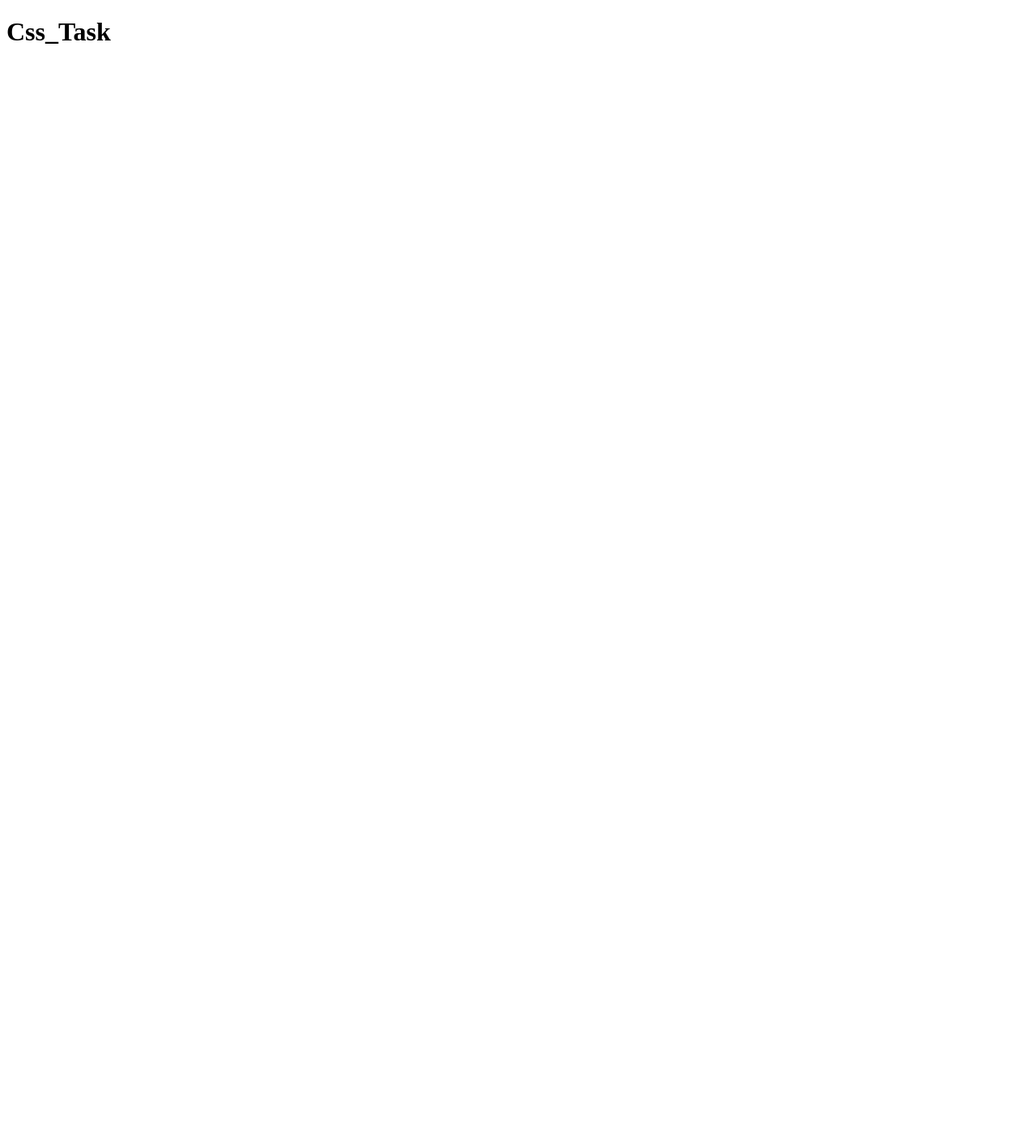
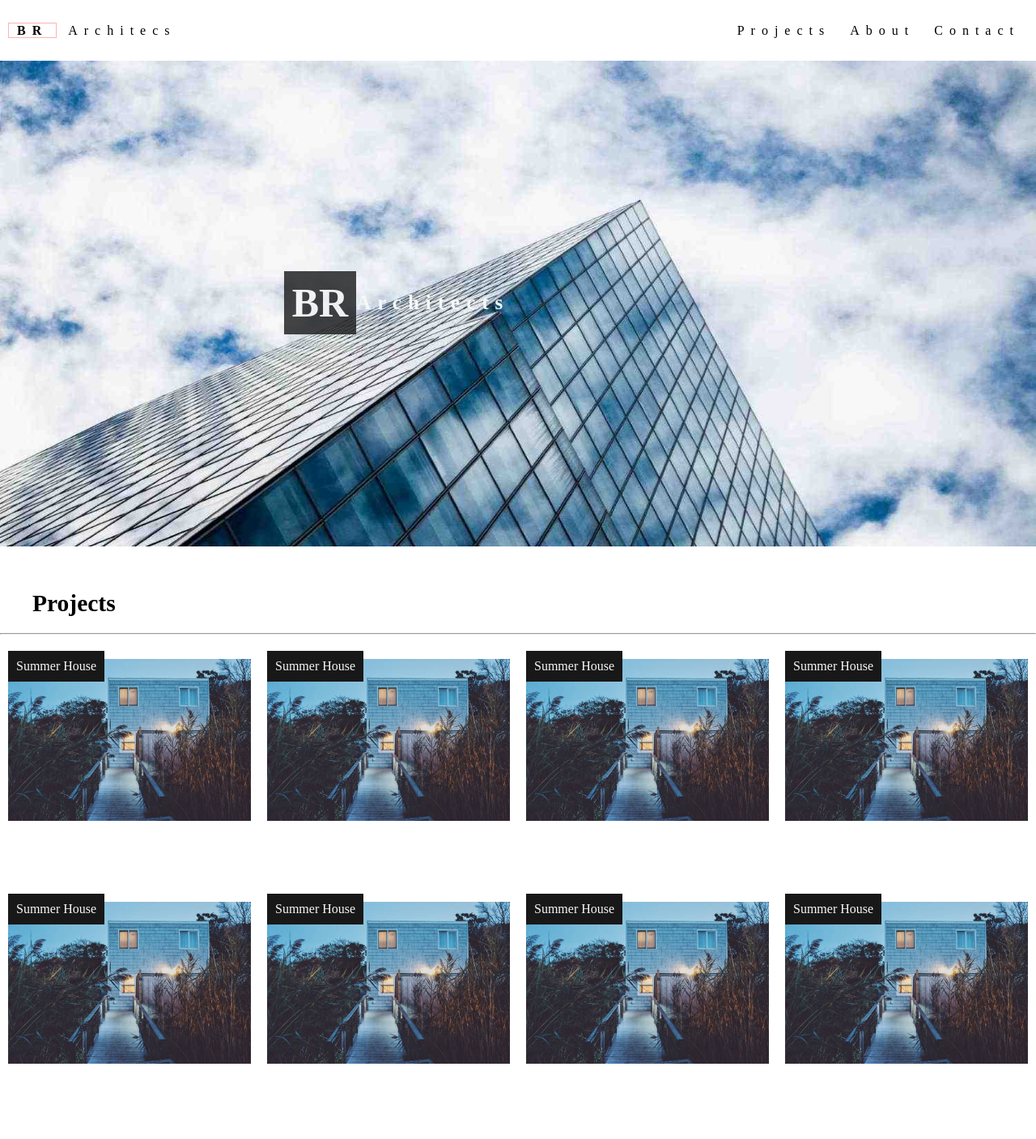
Before and after one commit to Faigism/CssTask2, a plain HTML site: page index.html in a window 1280 px wide. Shown: the whole page at 81% size. Before the commit the page ends 800 px from the top, so only its background shows below. Drawn offline with Linux system fonts and the light colour scheme.

Commit message:
second_commit

```diff
--- a/index.html
+++ b/index.html
@@ -3,9 +3,70 @@
   <head>
     <meta charset="UTF-8" />
     <meta name="viewport" content="width=device-width, initial-scale=1.0" />
+    <link rel="stylesheet" href="./styles/reset.css" />
+    <link rel="stylesheet" href="./styles/style.css" />
     <title>Document</title>
   </head>
   <body>
-    <h1>Css_Task</h1>
+    <header>
+      <div class="header">
+        <div>
+          <a href="#">BR</a>
+          <a href="#">Architecs</a>
+        </div>
+        <div>
+          <a href="#">Projects</a>
+          <a href="#">About</a>
+          <a href="#">Contact</a>
+        </div>
+      </div>
+    </header>
+    <main>
+      <div class="architect_img">
+        <img src="./images/architect.jpg" alt="architectImg" />
+        <div>
+          <h1>BR</h1>
+          <h3>Architects</h3>
+        </div>
+      </div>
+      <div class="architect_projects">
+        <h3>Projects</h3>
+        <hr />
+        <div class="box_projects">
+          <div>
+            <img src="./images/summer.jpg" alt="summerhouseImg" />
+            <span>Summer House</span>
+          </div>
+          <div>
+            <img src="./images/summer.jpg" alt="summerhouseImg" />
+            <span>Summer House</span>
+          </div>
+          <div>
+            <img src="./images/summer.jpg" alt="summerhouseImg" />
+            <span>Summer House</span>
+          </div>
+          <div>
+            <img src="./images/summer.jpg" alt="summerhouseImg" />
+            <span>Summer House</span>
+          </div>
+          <div>
+            <img src="./images/summer.jpg" alt="summerhouseImg" />
+            <span>Summer House</span>
+          </div>
+          <div>
+            <img src="./images/summer.jpg" alt="summerhouseImg" />
+            <span>Summer House</span>
+          </div>
+          <div>
+            <img src="./images/summer.jpg" alt="summerhouseImg" />
+            <span>Summer House</span>
+          </div>
+          <div>
+            <img src="./images/summer.jpg" alt="summerhouseImg" />
+            <span>Summer House</span>
+          </div>
+        </div>
+      </div>
+    </main>
   </body>
 </html>
--- /dev/null
+++ b/styles/reset.css
@@ -0,0 +1,9 @@
+* {
+  margin: 0;
+  padding: 0;
+  list-style: none;
+  text-decoration: none;
+}
+img {
+  width: 100%;
+}
--- /dev/null
+++ b/styles/style.css
@@ -0,0 +1,83 @@
+.header {
+  display: flex;
+  align-items: center;
+  justify-content: space-between;
+  width: 100%;
+  height: 75px;
+}
+.header div {
+  margin: 0 10px;
+}
+.header div a {
+  font-size: 16px;
+  padding: 0 10px;
+  font-weight: 400;
+  letter-spacing: 8px;
+  color: black;
+}
+.header div:first-child > a:first-child {
+  font-weight: bold;
+  border: 1px solid rgba(255, 0, 0, 0.3);
+}
+.header div:first-child > a:first-child:hover {
+  background-color: rgb(196, 190, 190);
+  transition: 0.2s;
+}
+
+.architect_img {
+  position: relative;
+}
+.architect_img img {
+  width: 100%;
+  height: 600px;
+}
+.architect_img div {
+  position: absolute;
+  display: flex;
+  align-items: center;
+  justify-content: center;
+  top: 260px;
+  right: 150px;
+  width: 100%;
+}
+.architect_img div h1 {
+  color: #f7f7f7;
+  background-color: #181818;
+  opacity: 0.8;
+  padding: 10px;
+  font-size: 50px;
+}
+.architect_img div h3 {
+  color: #f7f7f7;
+  font-size: 25px;
+  letter-spacing: 8px;
+}
+.architect_projects {
+  margin-top: 50px;
+}
+.box_projects {
+  display: flex;
+  flex-wrap: wrap;
+  justify-content: center;
+  margin: 20px auto;
+  height: 600px;
+}
+.box_projects div {
+  width: 300px;
+  padding: 10px;
+  position: relative;
+}
+.box_projects div span {
+  position: absolute;
+  z-index: 1;
+  top: 0;
+  left: 10px;
+  background-color: #181818;
+  color: #f7f7f7;
+  padding: 10px;
+}
+.architect_projects h3 {
+  margin-left: 40px;
+  margin-bottom: 20px;
+  font-size: 29.5px;
+}
```
Also changed, not shown: images/architect.jpg (added), images/summer.jpg (added).
